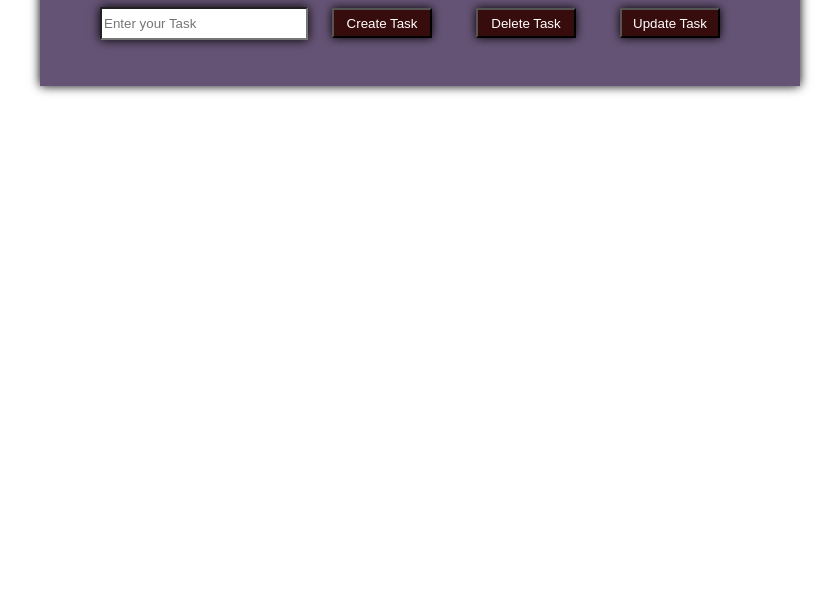
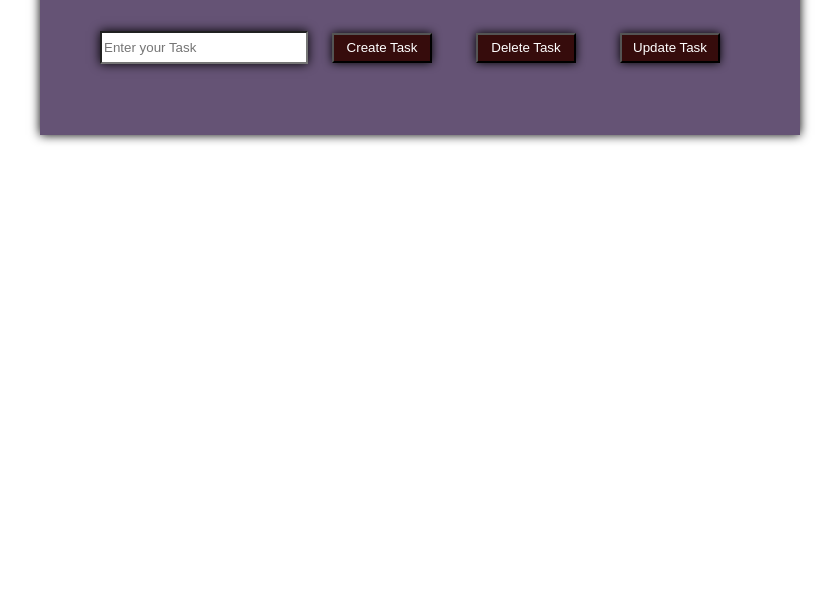
Before and after one commit to neerajkumar790652/js, a plain HTML site: page toDoList/index2.html in a window 1280 px wide. Shown: the part 203-800 px from the top of the page, without its empty margins (220-1059 px from the left). Drawn offline with Linux system fonts and the light colour scheme.

Commit message:
Update index2.html

```diff
--- a/toDoList/index2.html
+++ b/toDoList/index2.html
@@ -34,7 +34,7 @@
             background-color: rgb(54, 12, 12);
             color:white;
             box-shadow: 0px 0px 10px black;
-            margin:0px 20px;
+            margin:26px 20px;
         }
 
 
```
